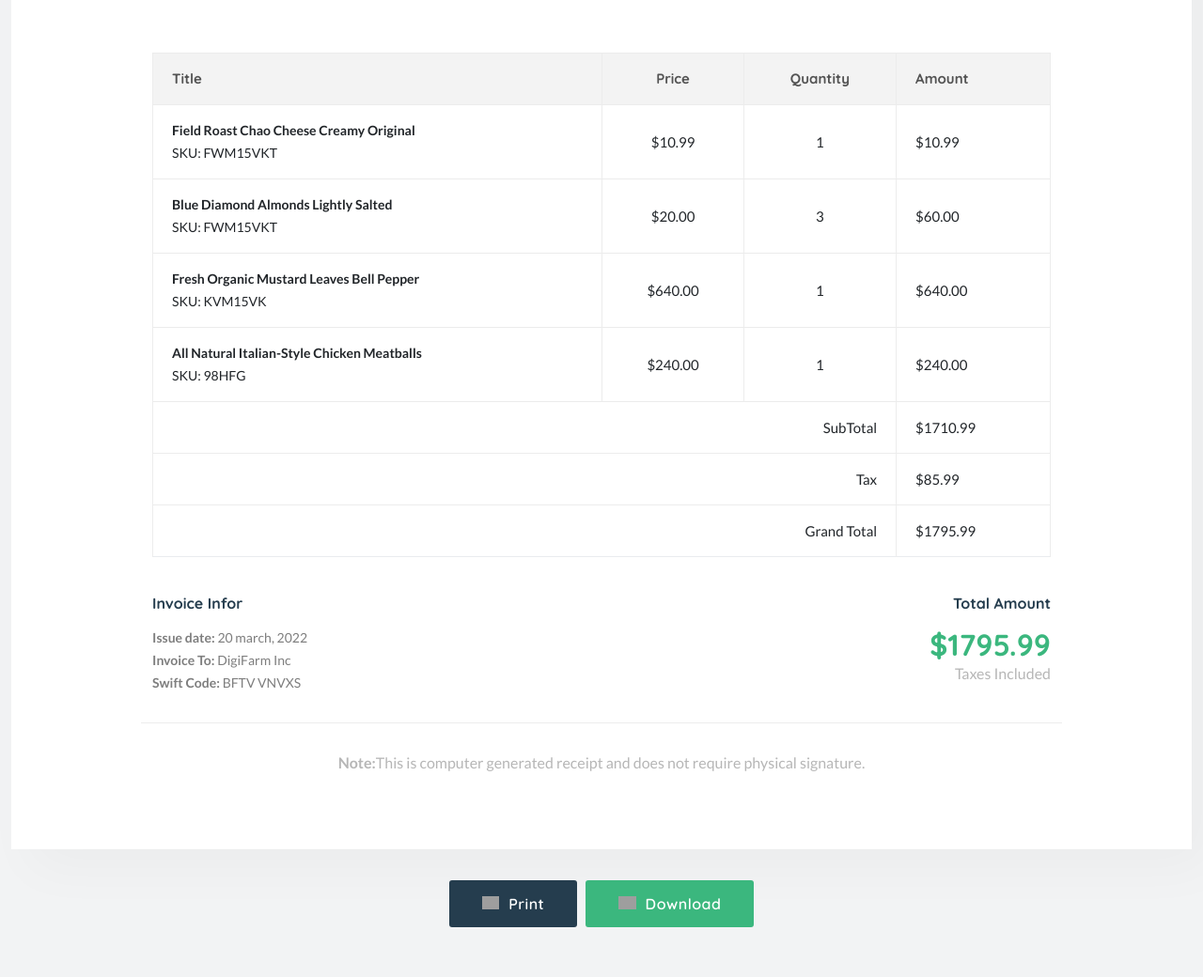
After one commit to topister/farmersmarket, a Django app: page /paypal-success/ in a window 1280 px wide. The commit adds this page. Shown: the part 612-1652 px from the top of the page at 94% size. Run offline with Django 4.2, Linux system fonts and the light colour scheme; data comes from the database, SQL or seed files in the repository; both versions use the stored data as it was after the commit; parts of the project's set-up code (start-up, migrations or seed data) failed here and were passed over; some libraries are stand-ins or nearby versions; grey boxes are pictures that could not be loaded.

Commit message:
paypal payment checkout integration

```diff
--- a/emarketproject/core/urls.py
+++ b/emarketproject/core/urls.py
@@ -1,4 +1,4 @@
-from django.urls import path
+from django.urls import include, path
 from core import views
 
 app_name = 'core'
@@ -47,6 +47,16 @@ urlpatterns = [
     # checkout
     path('checkout/', views.checkout, name='checkout'),
 
+    # paypal
+    path('paypal/', include('paypal.standard.ipn.urls')),
+
+    # paypal payment successful
+    path('paypal-success/', views.paypal_successful, name='paypal-success'),
+
+    # paypal payment failed
+    path('paypal-fail/', views.paypal_failed, name='paypal-fail'),
+
+
 
 
 
--- a/emarketproject/core/views.py
+++ b/emarketproject/core/views.py
@@ -10,6 +10,8 @@ from django.core.exceptions import ObjectDoesNotExist
 from django.contrib.auth.decorators import login_required
 from django.conf import settings
 from django.urls import reverse
+from django.views.decorators.csrf import csrf_exempt
+from paypal.standard.forms import PayPalPaymentsForm
 from django.template.loader import render_to_string
 
 
@@ -322,8 +324,24 @@ def update_cart(request):
     context = render_to_string("core/async-cart-list.html", {"cart_data":request.session['cart_dataObj'], 'cartTotalItems': len(request.session['cart_dataObj']), 'cart_total_amount':cart_total_amount})
     return JsonResponse({"data": context, 'cartTotalItems': len(request.session['cart_dataObj'])})
 
+@login_required
+def checkout(request):
+    host = request.get_host()
+    paypal_dict = {
+        'business': settings.PAYPAL_RECEIVER_EMAIL,
+        'amount': "200",
+        'item_name': 'Fresh Pear',
+        'invoice': 'INV-200',
+        'currency_code': 'USD',
+        'notify_url': 'http://{}{}'.format(host,reverse('core:paypal-ipn')),
+        'return_url': 'http://{}{}'.format(host,reverse('core:paypal-success')),
+        'cancel_return': 'http://{}{}'.format(host,reverse('core:paypal-fail')),
+            }
 
-def checkout(request):
+    # Form to render the paypal button
+    payment_button_form = PayPalPaymentsForm(initial=paypal_dict)
+    print("Host is ###########3", request.get_host())
+
 
     cart_total_amount = 0
 
@@ -331,4 +349,12 @@ def checkout(request):
         for productId, item in request.session['cart_dataObj'].items():
             cart_total_amount += int(item['quantity']) * float(item['price'])
 
-        return render(request, "core/checkout.html", {"cart_data":request.session['cart_dataObj'], 'cartTotalItems': len(request.session['cart_dataObj']), 'cart_total_amount':cart_total_amount})
+        return render(request, "core/checkout.html", {"cart_data":request.session['cart_dataObj'], 'cartTotalItems': len(request.session['cart_dataObj']), 'cart_total_amount':cart_total_amount, 'payment_button_form':payment_button_form})
+
+
+def paypal_successful(request):
+    return render(request, 'core/paypal-success.html')
+
+
+def paypal_failed(request):
+    return render(request, 'core/paypal-fail.html')
--- /dev/null
+++ b/emarketproject/templates/core/paypal-success.html
@@ -0,0 +1,162 @@
+{% load static %}
+<!DOCTYPE html>
+<html class="no-js" lang="en">
+
+<head>
+    <meta charset="utf-8" />
+    <title>Nest - Multipurpose eCommerce HTML Template</title>
+    <meta http-equiv="x-ua-compatible" content="ie=edge" />
+    <meta name="description" content="" />
+    <meta name="viewport" content="width=device-width, initial-scale=1" />
+    <meta property="og:title" content="" />
+    <meta property="og:type" content="" />
+    <meta property="og:url" content="" />
+    <meta property="og:image" content="" />
+    <!-- Favicon -->
+    <link rel="shortcut icon" type="image/x-icon" href="{% static 'assets/imgs/theme/favicon.svg' %}" />
+    <link rel="stylesheet" href="{% static 'assets/css/main.css' %}" />
+</head>
+
+<body>
+    <div class="invoice invoice-content invoice-5">
+        <div class="back-top-home justify-content-center align-items-center text-center hover-up mt-30 ml-30 pb-4">
+            <h3><a class="hover-up" href=""><i class="fi-rs-settings-sliders mr-5"></i> Dashboard</a></h3>
+
+        </div>
+        <div class="container">
+            <div class="row">
+                <div class="col-lg-12">
+                    <div class="invoice-inner">
+                        <div class="invoice-info" id="invoice_wrapper">
+                            <div class="invoice-header">
+                                <div class="row">
+                                    <div class="col-md-6">
+                                        <div class="logo d-flex align-items-center">
+                                            <!-- <a href="index.html" class="mr-20"><img src="{% static 'assets/imgs/theme/favicon.svg' %}" alt="logo" /></a> -->
+                                            <div class="text">
+                                                <strong class="text-brand">Digifarm Inc</strong> <br />
+                                                Nairobi, Kenya
+                                            </div>
+                                        </div>
+                                    </div>
+                                    <div class="col-md-6 text-end">
+                                        <h2>INVOICE</h2>
+                                        <h6>ID Number: <span class="text-brand">98657</span></h6>
+                                    </div>
+                                </div>
+                            </div>
+                            <div class="invoice-banner">
+                                <img src="{% static 'assets/imgs/invoice/banner.png' %}" alt="">
+                            </div>
+                            <div class="invoice-center">
+                                <div class="table-responsive">
+                                    <table class="table table-striped invoice-table">
+                                        <thead class="bg-active">
+                                            <tr>
+                                                <th>Title</th>
+                                                <th class="text-center">Price</th>
+                                                <th class="text-center">Quantity</th>
+                                                <th class="text-right">Amount</th>
+                                            </tr>
+                                        </thead>
+                                        <tbody>
+                                            <tr>
+                                                <td>
+                                                    <div class="item-desc-1">
+                                                        <span>Field Roast Chao Cheese Creamy Original</span>
+                                                        <small>SKU: FWM15VKT</small>
+                                                    </div>
+                                                </td>
+                                                <td class="text-center">$10.99</td>
+                                                <td class="text-center">1</td>
+                                                <td class="text-right">$10.99</td>
+                                            </tr>
+                                            <tr>
+                                                <td>
+                                                    <div class="item-desc-1">
+                                                        <span>Blue Diamond Almonds Lightly Salted</span>
+                                                        <small>SKU: FWM15VKT</small>
+                                                    </div>
+                                                </td>
+                                                <td class="text-center">$20.00</td>
+                                                <td class="text-center">3</td>
+                                                <td class="text-right">$60.00</td>
+                                            </tr>
+                                            <tr>
+                                                <td>
+                                                    <div class="item-desc-1">
+                                                        <span>Fresh Organic Mustard Leaves Bell Pepper</span>
+                                                        <small>SKU: KVM15VK</small>
+                                                    </div>
+                                                </td>
+                                                <td class="text-center">$640.00</td>
+                                                <td class="text-center">1</td>
+                                                <td class="text-right">$640.00</td>
+                                            </tr>
+                                            <tr>
+                                                <td>
+                                                    <div class="item-desc-1">
+                                                        <span>All Natural Italian-Style Chicken Meatballs</span>
+                                                        <small>SKU: 98HFG</small>
+                                                    </div>
+                                                </td>
+                                                <td class="text-center">$240.00</td>
+                                                <td class="text-center">1</td>
+                                                <td class="text-right">$240.00</td>
+                                            </tr>
+                                            <tr>
+                                                <td colspan="3" class="text-end f-w-600">SubTotal</td>
+                                                <td class="text-right">$1710.99</td>
+                                            </tr>
+                                            <tr>
+                                                <td colspan="3" class="text-end f-w-600">Tax</td>
+                                                <td class="text-right">$85.99</td>
+                                            </tr>
+                                            <tr>
+                                                <td colspan="3" class="text-end f-w-600">Grand Total</td>
+                                                <td class="text-right f-w-600">$1795.99</td>
+                                            </tr>
+                                        </tbody>
+                                    </table>
+                                </div>
+                            </div>
+                            <div class="invoice-bottom pb-80">
+                                <div class="row">
+                                    <div class="col-md-6">
+                                        <h6 class="mb-15">Invoice Infor</h6>
+                                        <p class="font-sm">
+                                            <strong>Issue date:</strong> 20 march, 2022<br />
+                                            <strong>Invoice To:</strong> DigiFarm Inc<br />
+                                            <strong>Swift Code:</strong> BFTV VNVXS
+                                        </p>
+                                    </div>
+                                    <div class="col-md-6 text-end">
+                                        <h6 class="mb-15">Total Amount</h6>
+                                        <h3 class="mt-0 mb-0 text-brand">$1795.99</h3>
+                                        <p class="mb-0 text-muted">Taxes Included</p>
+                                    </div>
+                                </div>
+                                <div class="row text-center">
+                                    <div class="hr mt-30 mb-30"></div>
+                                    <p class="mb-0 text-muted"><strong>Note:</strong>This is computer generated receipt and does not require physical signature.</p>
+                                </div>
+                            </div>
+                        </div>
+                        <div class="invoice-btn-section clearfix d-print-none">
+                            <a href="javascript:window.print()" class="btn btn-lg btn-custom btn-print hover-up"> <img src="{% static 'assets/imgs/theme/icons/icon-print.svg' %}" alt="" /> Print </a>
+                            <a id="invoice_download_btn" class="btn btn-lg btn-custom btn-download hover-up"> <img src="{% static 'assets/imgs/theme/icons/icon-download.svg' %}" alt="" /> Download </a>
+                        </div>
+                    </div>
+                </div>
+            </div>
+        </div>
+    </div>
+    <!-- Vendor JS-->
+    <script src="{% static 'assets/js/vendor/modernizr-3.6.0.min.js' %}"></script>
+    <script src="{% static 'assets/js/vendor/jquery-3.6.0.min.js' %}"></script>
+    <!-- Invoice JS -->
+    <script src="{% static 'assets/js/invoice/jspdf.min.js' %}"></script>
+    <script src="{% static 'assets/js/invoice/invoice.js' %}"></script>
+</body>
+
+</html>
```
Also changed, not shown: emarketproject/emarketproject/settings.py (+10 -1 lines), emarketproject/requirements.txt (+7 -0 lines), emarketproject/templates/core/checkout.html (+6 -1 lines), emarketproject/templates/core/paypal-fail.html (added, +21 -0 lines), emarketproject/templates/partials/base.html (+39 -3 lines), emarketproject/db.sqlite3.
